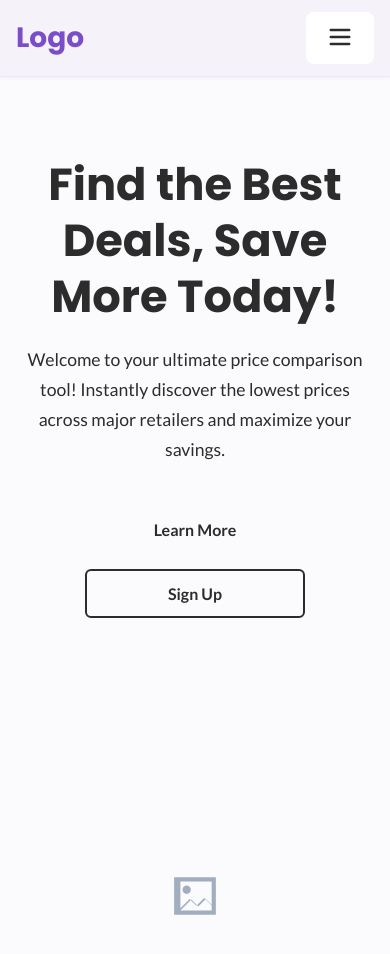
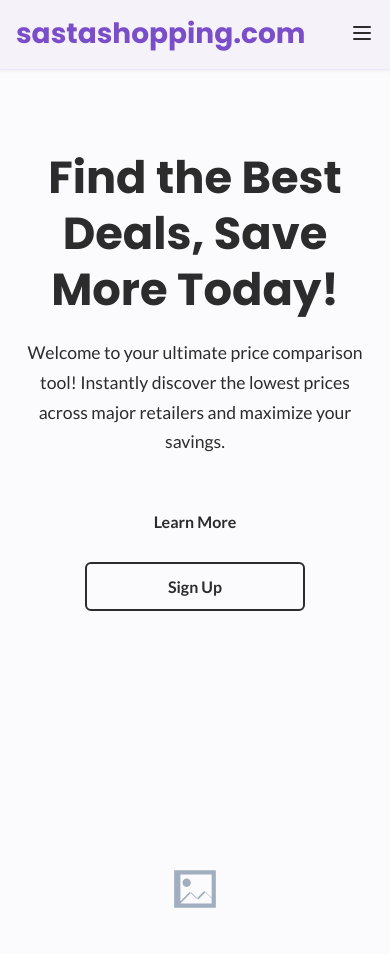
Before and after one commit to shiveshhcodes/sastashopping.com, a React (Vite) app: page / in a window 390 px wide. Shown: the top 954 px of the page. Built offline with nearby package versions, Linux system fonts and the light colour scheme.

Commit message:
basic changes

```diff
--- a/src/components/Navbar.jsx
+++ b/src/components/Navbar.jsx
@@ -1,5 +1,5 @@
 import React, { useState, useRef, useEffect } from 'react';
-import { Menu, X, ChevronDown } from 'lucide-react'; // Import icons
+import { Menu, X, ChevronDown, Search } from 'lucide-react'; // Import icons and Search icon
 import styles from './Navbar.module.css'; // Import CSS Module
 
 // Navbar component
@@ -44,53 +44,60 @@ function Navbar() {
 
         {/* Logo */}
         <div className={styles.logo}>
-          Logo {/* Replace with your actual logo (text or <img>) */}
+          sastashopping.com
         </div>
 
         {/* Desktop Navigation Links */}
         <div className={styles.desktopNav}>
-          <a href="#" className={styles.navLink}>Home Deals</a>
-          <a href="#" className={styles.navLink}>Best Prices</a>
+          <a href="/" className={styles.navLink}>Home</a>
+          <a href="/products" className={styles.navLink}>Products</a>
           {/* Dropdown */}
           <div className={styles.dropdown} ref={dropdownRef}>
-            <button onClick={toggleDropdown} className={`${styles.navLink} ${styles.dropdownToggle}`}>
-              More Options <ChevronDown size={16} className={`${styles.chevron} ${isDropdownOpen ? styles.chevronOpen : ''}`} />
+            <button className={styles.dropdownToggle} onClick={toggleDropdown}>
+              Categories
+              <ChevronDown className={`${styles.chevron} ${isDropdownOpen ? styles.chevronOpen : ''}`} />
             </button>
-            {/* Use CSS for visibility based on state/class */}
+            {isDropdownOpen && (
               <div className={`${styles.dropdownMenu} ${isDropdownOpen ? styles.dropdownMenuOpen : ''}`}>
-              <a href="#" className={styles.dropdownItem}>Option 1</a>
-              <a href="#" className={styles.dropdownItem}>Option 2</a>
-              <a href="#" className={styles.dropdownItem}>Option 3</a>
+                <a href="/electronics" className={styles.dropdownItem}>Electronics</a>
+                <a href="/clothing" className={styles.dropdownItem}>Clothing</a>
+                <a href="/home" className={styles.dropdownItem}>Home & Kitchen</a>
               </div>
+            )}
           </div>
-          <a href="#" className={styles.navLink}>Link Three</a>
+          <a href="/about" className={styles.navLink}>About</a>
+          <a href="/contact" className={styles.navLink}>Contact</a>
         </div>
 
         {/* Search Button (Desktop) */}
         <div className={styles.desktopSearch}>
           <button className={styles.searchButton}>
+            <Search size={18} className={styles.searchIcon} />
             Search
           </button>
         </div>
 
         {/* Mobile Menu Button */}
-        <div className={styles.mobileMenuButton}>
-          <button onClick={toggleMobileMenu} aria-label="Toggle menu">
-            {isMobileMenuOpen ? <X size={28} /> : <Menu size={28} />}
+        <button className={styles.mobileMenuButton} onClick={toggleMobileMenu}>
+          {isMobileMenuOpen ? <X size={24} /> : <Menu size={24} />}
         </button>
-        </div>
       </div>
 
       {/* Mobile Menu (Conditional Class for animation/visibility) */}
       <div className={`${styles.mobileNav} ${isMobileMenuOpen ? styles.mobileNavOpen : ''}`}>
-         <a href="#" className={styles.mobileNavLink} onClick={() => setIsMobileMenuOpen(false)}>Home Deals</a>
-         <a href="#" className={styles.mobileNavLink} onClick={() => setIsMobileMenuOpen(false)}>Best Prices</a>
-         {/* Simple link for mobile dropdown */}
-         <a href="#" className={styles.mobileNavLink} onClick={() => setIsMobileMenuOpen(false)}>More Options</a>
-         <a href="#" className={styles.mobileNavLink} onClick={() => setIsMobileMenuOpen(false)}>Link Three</a>
+        <div className={styles.mobileNavContent}>
+          <a href="/" className={styles.mobileNavLink}>Home</a>
+          <a href="/products" className={styles.mobileNavLink}>Products</a>
+          <a href="/electronics" className={styles.mobileNavLink}>Electronics</a>
+          <a href="/clothing" className={styles.mobileNavLink}>Clothing</a>
+          <a href="/home" className={styles.mobileNavLink}>Home & Kitchen</a>
+          <a href="/about" className={styles.mobileNavLink}>About</a>
+          <a href="/contact" className={styles.mobileNavLink}>Contact</a>
           <button className={`${styles.searchButton} ${styles.mobileSearchButton}`}>
+            <Search size={18} className={styles.searchIcon} />
             Search
           </button>
+        </div>
       </div>
     </nav>
   );
--- a/src/components/Navbar.module.css
+++ b/src/components/Navbar.module.css
@@ -61,7 +61,19 @@
 }
 
 .dropdownToggle {
- /* Inherits .navLink styles */
+  background: none;
+  border: none;
+  color: var(--text-100);
+  font-weight: 500;
+  padding: 0.5rem 0.1rem;
+  cursor: pointer;
+  display: flex;
+  align-items: center;
+  transition: color 0.2s ease-in-out;
+}
+
+.dropdownToggle:hover {
+  color: var(--primary-100);
 }
 
 .chevron {
@@ -77,18 +89,18 @@
 .dropdownMenu {
   position: absolute;
   left: 0;
-  top: calc(100% + 0.5rem); /* Position below with gap */
-  background-color: var(--bg-light); /* White background */
+  top: calc(100% + 0.5rem);
+  background-color: var(--bg-300);
   border-radius: 6px;
-  box-shadow: 0 4px 12px rgba(0, 0, 0, 0.1); /* Softer shadow */
+  box-shadow: 0 4px 12px rgba(0, 0, 0, 0.1);
   padding: 0.5rem 0;
   min-width: 180px;
   opacity: 0;
   visibility: hidden;
-  transform: translateY(-5px); /* Start slightly above */
+  transform: translateY(-5px);
   transition: opacity 0.2s ease, visibility 0.2s ease, transform 0.2s ease;
   z-index: 60;
-  border: 1px solid var(--border-light); /* Subtle border */
+  border: 1px solid var(--accent-100);
 }
 
 .dropdownMenuOpen {
@@ -99,46 +111,76 @@
 
 .dropdownItem {
   display: block;
-  padding: 0.6rem 1.2rem; /* Slightly more padding */
-  color: var(--text-dark); /* Dark text */
+  padding: 0.5rem 1rem;
+  color: var(--text-100);
   text-decoration: none;
-  font-size: 0.9rem;
-  white-space: nowrap;
-  transition: background-color 0.2s ease, color 0.2s ease;
+  transition: background-color 0.2s ease;
 }
 
 .dropdownItem:hover {
-  background-color: var(--bg-off-white); /* Off-white hover */
-  color: var(--text-dark);
+  background-color: var(--accent-100);
+  color: var(--primary-100);
 }
 
 /* Search Button */
 .searchButton {
-  background-color: var(--bg-100); /* Black background */
-  color: var(--text-100); /* White text */
+  background-color: var(--primary-100);
+  color: var(--bg-300);
   font-weight: 600;
-  font-family: var(--font-body); /* Ensure correct font */
-  padding: 0.5rem 1.25rem;
+  font-family: var(--font-body);
+  padding: 0.5rem 1.5rem;
   border-radius: 6px;
-  border: 1px solid var(--bg-100); /* Matching border */
-  transition: background-color 0.2s ease, border-color 0.2s ease, transform 0.1s ease;
+  border: none;
+  transition: background-color 0.2s ease, transform 0.1s ease;
+  display: flex;
+  align-items: center;
+  gap: 0.5rem;
+  min-width: 140px;
+  justify-content: center;
 }
 
 .searchButton:hover {
-  background-color: var(--bg-300); /* Dark gray hover */
-  border-color: var(--bg-300);
-  transform: translateY(-1px); /* Subtle lift */
+  background-color: var(--primary-200);
+  transform: translateY(-1px);
+}
+
+.searchIcon {
+  color: var(--bg-300);
 }
 
 .desktopSearch {
   display: none;
 }
+
 @media (min-width: 768px) {
   .desktopSearch {
     display: block;
   }
+
+  .searchButton {
+    min-width: 160px;
+  }
 }
 
+.mobileSearchButton {
+  width: 100%;
+  margin-top: 1rem;
+  text-align: center;
+  background-color: var(--primary-100);
+  border: none;
+  color: var(--bg-300);
+  padding: 0.75rem 1.5rem;
+  border-radius: 6px;
+  font-weight: 600;
+  display: flex;
+  align-items: center;
+  justify-content: center;
+  gap: 0.5rem;
+}
+
+.mobileSearchButton:hover {
+  background-color: var(--primary-200);
+}
 
 /* Mobile Menu Styles */
 .mobileMenuButton {
@@ -194,16 +236,3 @@
 .mobileNavLink:hover {
   background-color: var(--bg-off-white);
 }
-
-.mobileSearchButton {
-    width: 100%;
-    margin-top: 1rem;
-    text-align: center;
-    background-color: var(--bg-100); /* Black background */
-    border-color: var(--bg-100);
-    color: var(--text-100); /* White text */
-}
-.mobileSearchButton:hover {
-    background-color: var(--bg-300); /* Dark gray hover */
-    border-color: var(--bg-300);
-}
```
Lines whose indentation alone changed are shown as unchanged.
